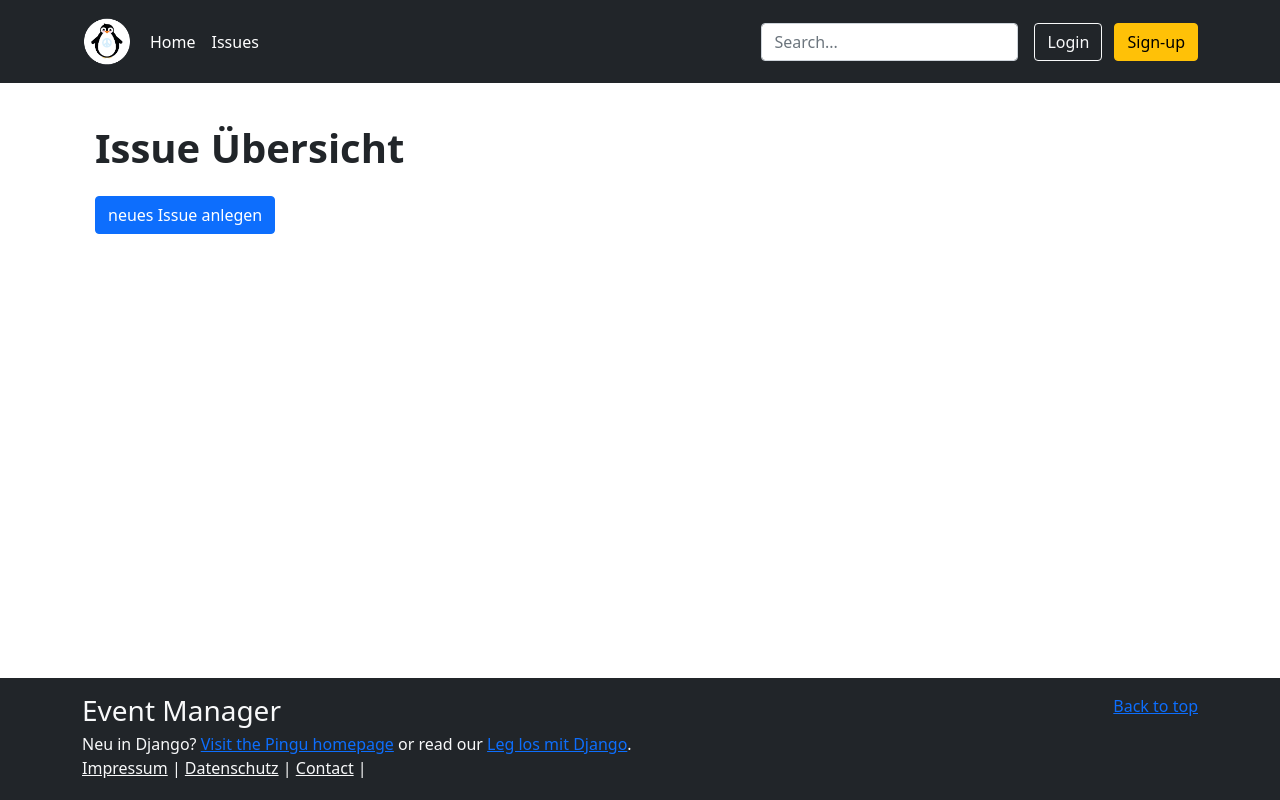
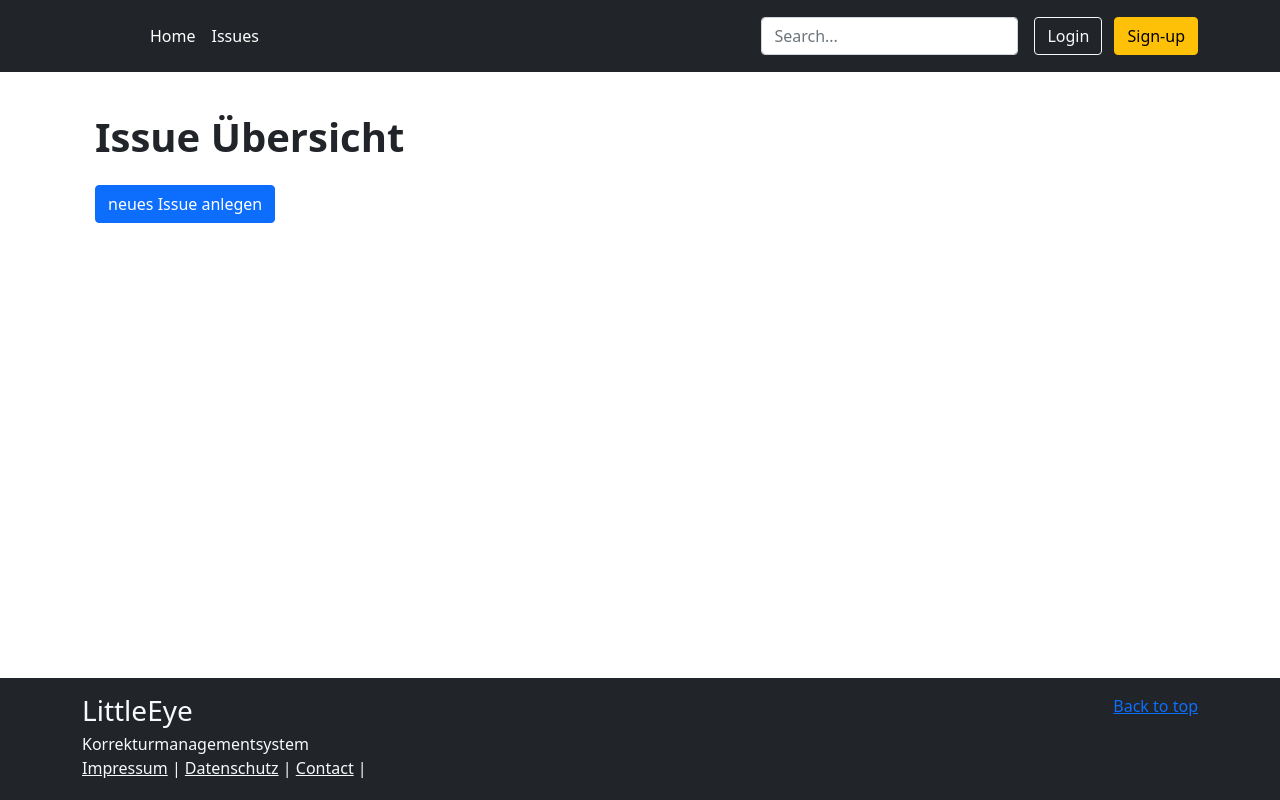
Before and after one commit to teleponi/littleeye, a Django app: page /issues in a window 1280 px wide. Run offline with Django 4.2, Linux system fonts and the light colour scheme; data that the repository does not hold is empty.

Commit message:
removed logo

```diff
--- a/littleeye_project/app/project/settings.py
+++ b/littleeye_project/app/project/settings.py
@@ -170,7 +170,7 @@ LOGGING = {
             "level": "INFO",
             "propagate": False,
         },
-        "event_manager.events": {
+        "issues": {
             "handlers": ["console"],
             "level": "WARNING",
             "propagate": False,
--- a/littleeye_project/app/project/templates/base.html
+++ b/littleeye_project/app/project/templates/base.html
@@ -21,8 +21,7 @@
     <div class="container">
       <div class="d-flex flex-wrap align-items-center justify-content-center justify-content-lg-start">
         <a href="/" class="d-flex align-items-center mb-2 mb-lg-0 text-white text-decoration-none">
-            <img src="{% static 'images/penglogo.png' %}" style="width:50px; margin-right:10px;" />
-            {{site_name}}
+            <img src="" style="width:50px; margin-right:10px;" />
         </a>
 
         <ul class="nav col-12 col-lg-auto me-lg-auto mb-2 justify-content-center mb-md-0" style="margin-left:0px;">
@@ -94,9 +93,12 @@
     <p class="float-end mb-1">
       <a href="#">Back to top</a>
     </p>
-    <h3 class="mb-1">Event Manager</h3>
-    <p class="mb-0">Neu in Django? <a href="/">Visit the Pingu homepage</a> or read our <a href="https://djangoheros.spielprinzip.com">Leg los mit Django</a>.</p>
-  </div>
+    <h3 class="mb-1">LittleEye</h3>
+    <p class="mb-0">
+      Korrekturmanagementsystem
+    </p>
+
+</div>
 
   <div class="container">
 
```
